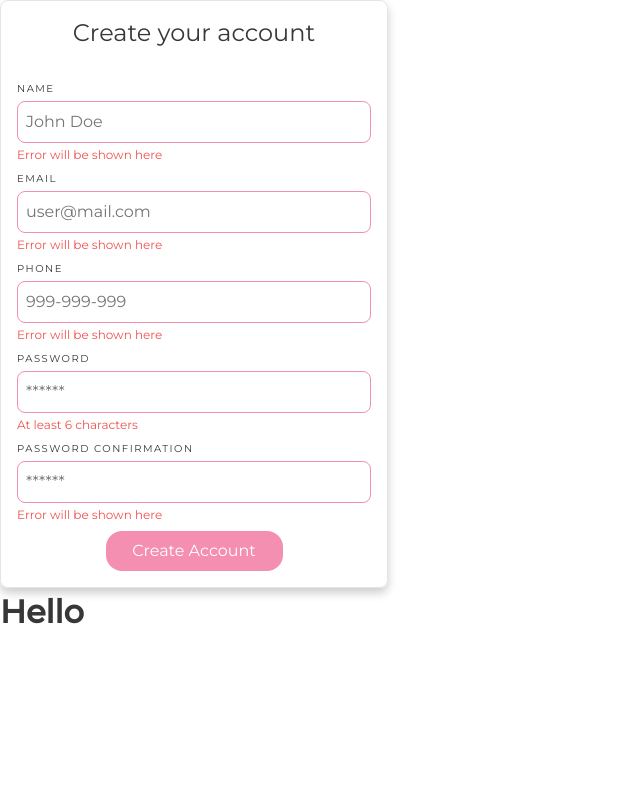
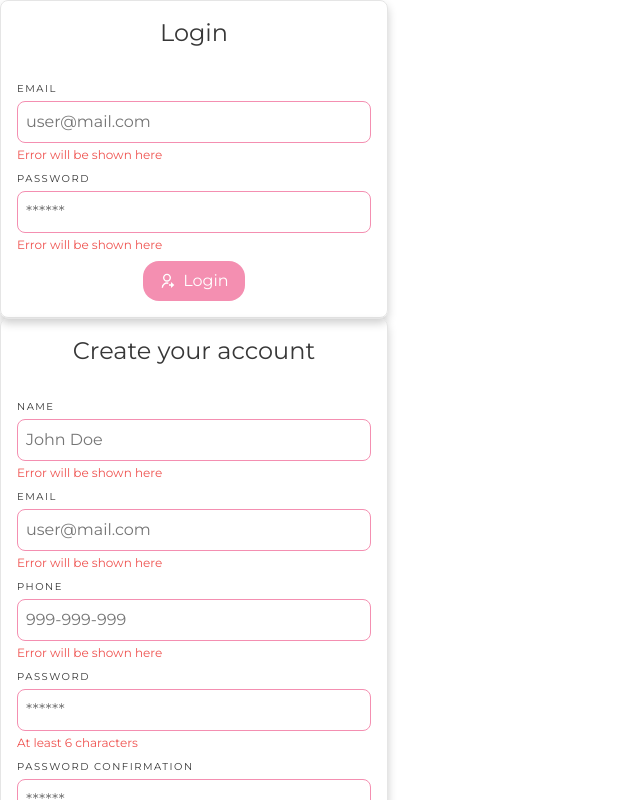
Before and after one commit to Alejandro1709/GetThatHome-Client, a React (Create React App) app: page /signup in a window 1280 px wide. Shown: the top 800 px of the page, without its empty margins (0-640 px from the left). Built offline with nearby package versions, Linux system fonts and the light colour scheme.

Commit message:
Add: Login Form

```diff
--- /dev/null
+++ b/src/components/LoginForm.js
@@ -0,0 +1,105 @@
+import { RiUserShared2Line } from 'react-icons/ri';
+import { typography } from '../styles/typography';
+import { colors } from '../styles/colors';
+import { boxShadow } from '../styles/utils';
+import styled from '@emotion/styled';
+
+const StyledFormWrapper = styled.div`
+  display: flex;
+  flex-direction: column;
+  align-items: center;
+  max-width: 388px;
+  border: 1px solid #e5e5e5;
+  user-select: none;
+  border-radius: 8px;
+  ${boxShadow[1]}
+`;
+
+const StyledTitle = styled.h1`
+  ${typography.headline[5]}
+  margin: 1rem 0;
+`;
+
+const StyledForm = styled.form`
+  display: flex;
+  flex-direction: column;
+  gap: 0.5rem;
+  width: 100%;
+  padding: 1rem;
+`;
+
+const StyledFormGroup = styled.div`
+  display: flex;
+  flex-direction: column;
+  gap: 4px;
+  width: 100%;
+`;
+
+const StyledFormLabel = styled.label`
+  ${typography.overline}
+`;
+
+const StyledFormInput = styled.input`
+  border: none;
+  padding: 8px;
+  border-radius: 8px;
+  border: 1px solid ${colors.primary[300]};
+
+  &:focus {
+    outline: 1px solid ${colors.primary[500]};
+  }
+`;
+
+const StyledFormButton = styled.button`
+  display: flex;
+  justify-content: center;
+  align-items: center;
+  gap: 0.5rem;
+  border: none;
+  padding: 8px 16px;
+  border-radius: 16px;
+  align-self: center;
+  background-color: ${colors.primary[300]};
+  color: white;
+  cursor: pointer;
+  width: fit-content;
+
+  &:hover {
+    background-color: ${colors.primary[400]};
+  }
+`;
+
+const StyledFormError = styled.span`
+  ${typography.caption}
+  color: ${colors.error[500]};
+`;
+
+function LoginForm() {
+  return (
+    <StyledFormWrapper>
+      <StyledTitle>Login</StyledTitle>
+      <StyledForm>
+        <StyledFormGroup>
+          <StyledFormLabel htmlFor='email'>Email</StyledFormLabel>
+          <StyledFormInput
+            type='email'
+            id='email'
+            placeholder='user@mail.com'
+          />
+          <StyledFormError>Error will be shown here</StyledFormError>
+        </StyledFormGroup>
+        <StyledFormGroup>
+          <StyledFormLabel htmlFor='password'>Password</StyledFormLabel>
+          <StyledFormInput type='password' id='name' placeholder='******' />
+          <StyledFormError>Error will be shown here</StyledFormError>
+        </StyledFormGroup>
+        <StyledFormButton type='submit'>
+          <RiUserShared2Line />
+          Login
+        </StyledFormButton>
+      </StyledForm>
+    </StyledFormWrapper>
+  );
+}
+
+export default LoginForm;
--- a/src/pages/SignupPage.js
+++ b/src/pages/SignupPage.js
@@ -1,8 +1,10 @@
+import LoginForm from '../components/LoginForm';
 import SignUpForm from '../components/SignUpForm';
 
 function SignupPage() {
   return (
     <div>
+      <LoginForm />
       <SignUpForm />
     </div>
   );
```
